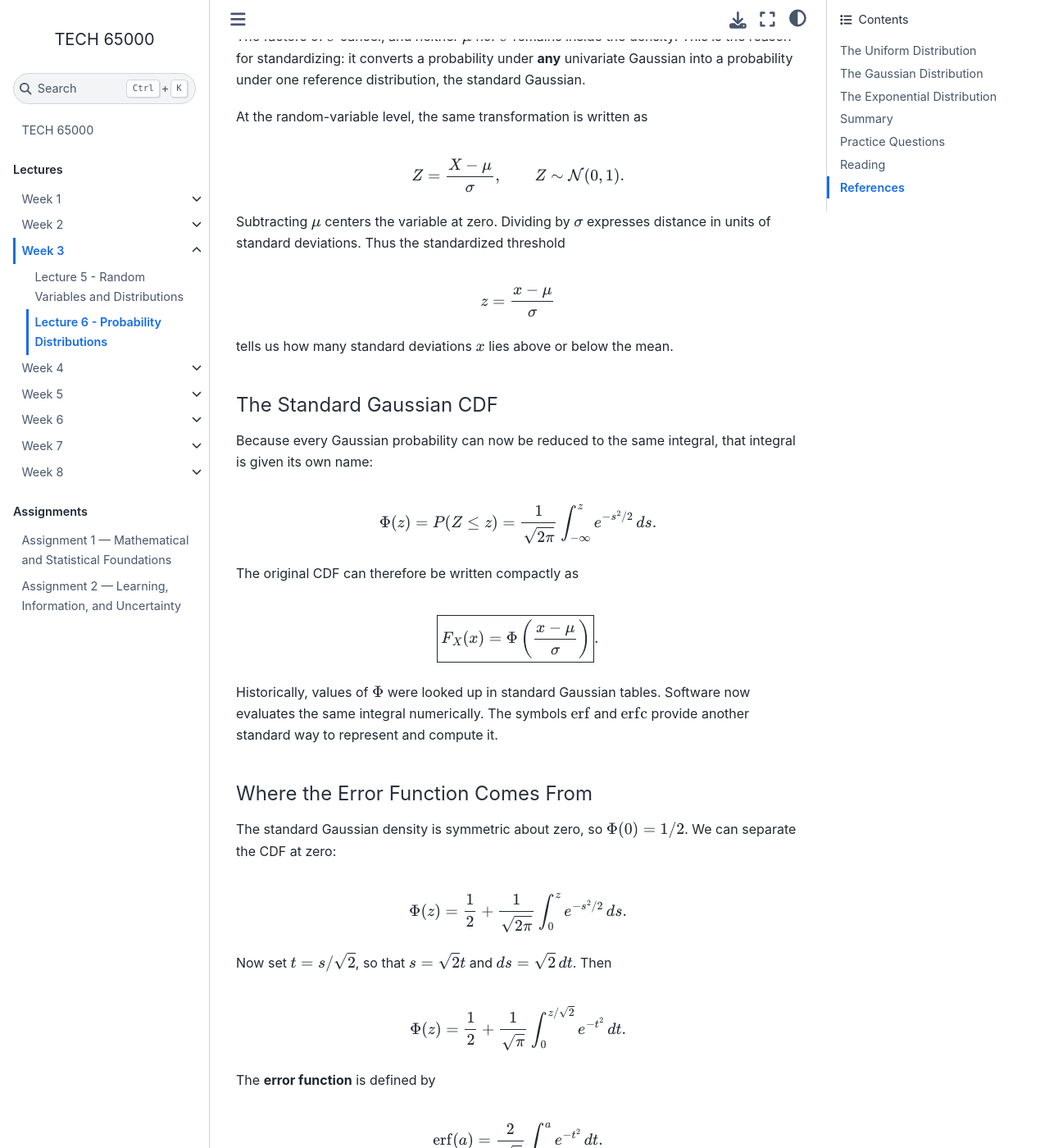
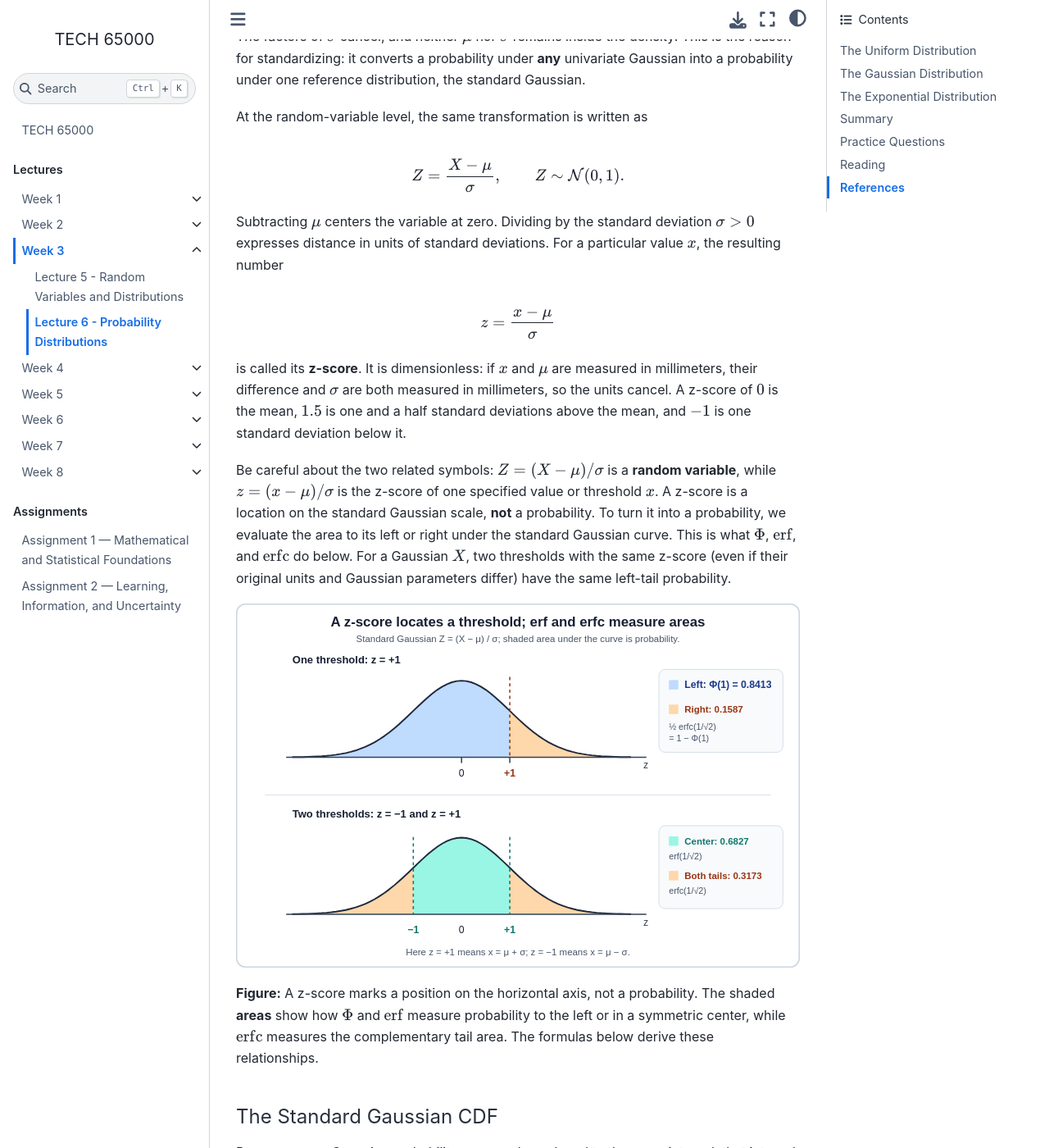
Before and after one commit to DTECH-650/DTECH-650.github.io, a Jupyter Book: the page built from lectures/week3/lecture-6-distributions.md, in a window 1280 px wide and 1400 px high, scrolled down 3173 px. Shown: the whole window at 82% size. Built offline with Jupyter Book 1.0.4 settings and Sphinx 7.4.7 and the Sphinx Book theme 1.1.4, drawn with Linux system fonts in a browser that asks for light colours; pages that are not in the unit, such as notebooks, are missing from menus; some of the changed text lies outside the part shown.

Commit message:
Explain Gaussian z-scores with erf and erfc in Lecture 6

```diff
--- a/lectures/week3/lecture-6-distributions.md
+++ b/lectures/week3/lecture-6-distributions.md
@@ -109,7 +109,7 @@ It is natural to ask why we do not simply evaluate this integral directly. The d
 
 There is also no need to solve a different numerical integration problem for every possible $\mu$, $\sigma$, and $x$. Every Gaussian curve has the same basic shape; changing $\mu$ shifts that shape and changing $\sigma$ rescales it. We can remove those two changes of location and scale through an exact change of variables.
 
-#### Why We Standardize
+#### Why We Standardize: The Z-score
 
 Inside the CDF integral, define
 
@@ -149,13 +149,19 @@ Z=\frac{X-\mu}{\sigma},
 Z\sim\mathcal{N}(0,1).
 $$
 
-Subtracting $\mu$ centers the variable at zero. Dividing by $\sigma$ expresses distance in units of standard deviations. Thus the standardized threshold
+Subtracting $\mu$ centers the variable at zero. Dividing by the standard deviation $\sigma>0$ expresses distance in units of standard deviations. For a particular value $x$, the resulting number
 
 $$
 z=\frac{x-\mu}{\sigma}
 $$
 
-tells us how many standard deviations $x$ lies above or below the mean.
+is called its **z-score**. It is dimensionless: if $x$ and $\mu$ are measured in millimeters, their difference and $\sigma$ are both measured in millimeters, so the units cancel. A z-score of $0$ is the mean, $1.5$ is one and a half standard deviations above the mean, and $-1$ is one standard deviation below it.
+
+Be careful about the two related symbols: $Z=(X-\mu)/\sigma$ is a **random variable**, while $z=(x-\mu)/\sigma$ is the z-score of one specified value or threshold $x$. A z-score is a location on the standard Gaussian scale, **not** a probability. To turn it into a probability, we evaluate the area to its left or right under the standard Gaussian curve. This is what $\Phi$, $\operatorname{erf}$, and $\operatorname{erfc}$ do below. For a Gaussian $X$, two thresholds with the same z-score (even if their original units and Gaussian parameters differ) have the same left-tail probability.
+
+![Two standard Gaussian curves: a z-score of +1 marks a 0.1587 right tail, while z-scores of −1 and +1 enclose 0.6827 in the center and leave 0.3173 in both tails](images/z-score-erf-erfc.svg)
+
+**Figure:** A z-score marks a position on the horizontal axis, not a probability. The shaded **areas** show how $\Phi$ and $\operatorname{erf}$ measure probability to the left or in a symmetric center, while $\operatorname{erfc}$ measures the complementary tail area. The formulas below derive these relationships.
 
 #### The Standard Gaussian CDF
 
@@ -281,6 +287,8 @@ $$
 
 The factor of $1/2$ and the $\sqrt{2}$ in the argument are not arbitrary constants. They arise from matching the standard Gaussian integral, which contains $e^{-s^2/2}$, to the definition of $\operatorname{erfc}$, which contains $e^{-t^2}$.
 
+The conversion from a threshold to a tail probability therefore has two steps: calculate its z-score $z=(x-\mu)/\sigma$, then evaluate $P(Z>z)=\tfrac12\operatorname{erfc}(z/\sqrt{2})$. The z-score measures **how far** the threshold lies from the mean; $\operatorname{erfc}$ converts that distance into **area in the right tail**. For a left-tail probability, use $P(Z\leq z)=\Phi(z)=\tfrac12[1+\operatorname{erf}(z/\sqrt{2})]$. The $\sqrt{2}$ is part of the conversion between Gaussian and error-function scales; it is not another standard deviation.
+
 #### Example: An Unusually High Vibration Reading
 
 Suppose a machine's vibration amplitude in millimeters per second is modeled as
@@ -295,7 +303,7 @@ $$
 z=\frac{13-10}{2}=1.5.
 $$
 
-This says that $13$ is $1.5$ standard deviations above the mean. Because the question asks for a right-tail probability,
+The z-score says that $13$ is $1.5$ standard deviations above the mean; $1.5$ itself is not the probability of exceeding $13$. Because the question asks for a right-tail probability,
 
 $$
 \begin{aligned}
@@ -399,12 +407,23 @@ P(a<X\leq b)
 -\Phi\left(\frac{a-\mu}{\sigma}\right).
 $$
 
-For a symmetric two-sided tail $k$ standard deviations from the mean,
+For a symmetric interval extending $k$ standard deviations on either side of the mean, where $k\geq0$, the corresponding z-scores are $-k$ and $k$. Symmetry and the error-function formula give
+
+$$
+P(|X-\mu|\leq k\sigma)
+=P(-k\leq Z\leq k)
+=\Phi(k)-\Phi(-k)
+=\operatorname{erf}\left(\frac{k}{\sqrt{2}}\right).
+$$
+
+The complementary probability is the two-sided tail:
 
 $$
 P(|X-\mu|>k\sigma)
 =\operatorname{erfc}\left(\frac{k}{\sqrt{2}}\right).
 $$
+
+For example, at $k=1$, about $0.6827$ of Gaussian observations lie within one standard deviation of the mean, while about $0.3173$ lie outside it. These are probabilities for **both** sides together; $\tfrac12\operatorname{erfc}(1/\sqrt{2})\approx0.1587$ is the probability in just the right tail beyond a z-score of $1$.
 
 Because a continuous random variable assigns probability zero to any single point, using $<$ instead of $\leq$, or $>$ instead of $\geq$, does not change these probabilities.
 
```
Also changed, not shown: lectures/week3/images/z-score-erf-erfc.svg (added).
